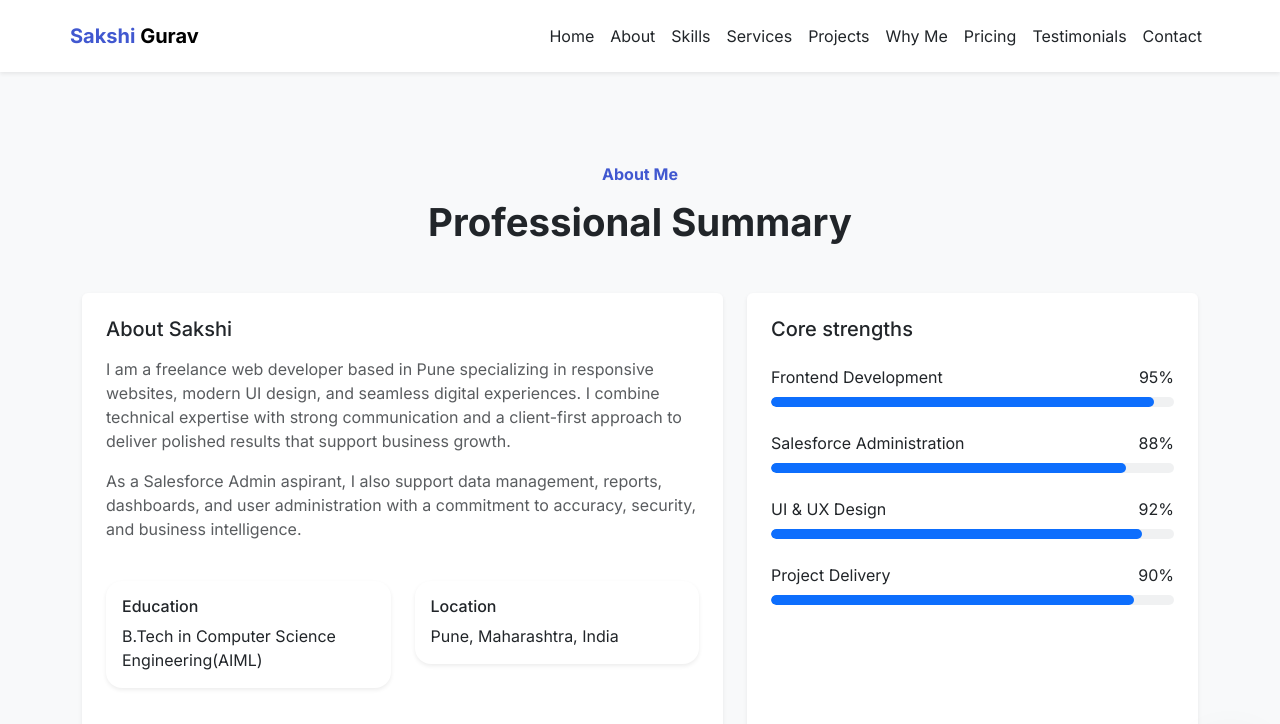
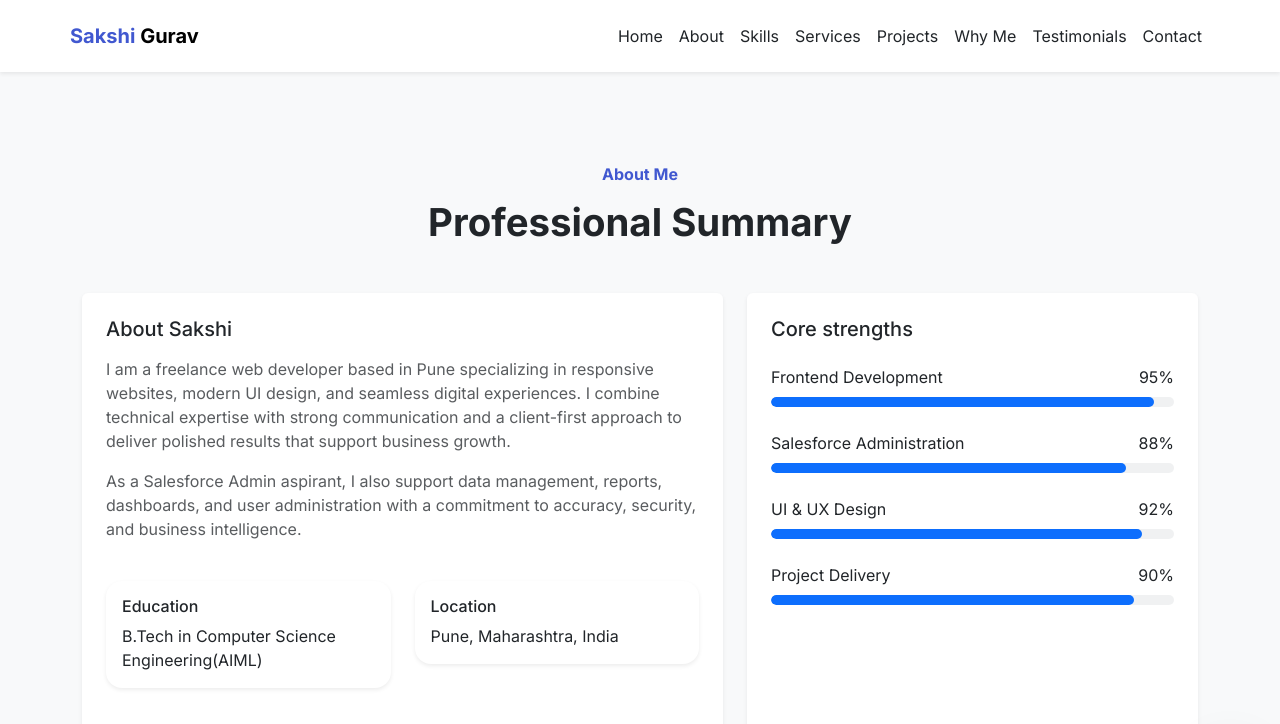
Before and after one commit to sakshi-gurav/Sakshi-Website, a plain HTML site: page about.html in a window 1280 px wide. Shown: the top 724 px of the page. Drawn offline with nearby package versions, Linux system fonts and the light colour scheme.

Commit message:
Remove Pricing link from navigation
Removed the Pricing link from the navigation menu.

```diff
--- a/about.html
+++ b/about.html
@@ -25,7 +25,6 @@
           <li class="nav-item"><a class="nav-link" href="services.html">Services</a></li>
           <li class="nav-item"><a class="nav-link" href="projects.html">Projects</a></li>
           <li class="nav-item"><a class="nav-link" href="why.html">Why Me</a></li>
-          <li class="nav-item"><a class="nav-link" href="pricing.html">Pricing</a></li>
           <li class="nav-item"><a class="nav-link" href="testimonials.html">Testimonials</a></li>
           <li class="nav-item"><a class="nav-link" href="contact.html">Contact</a></li>
 
```
